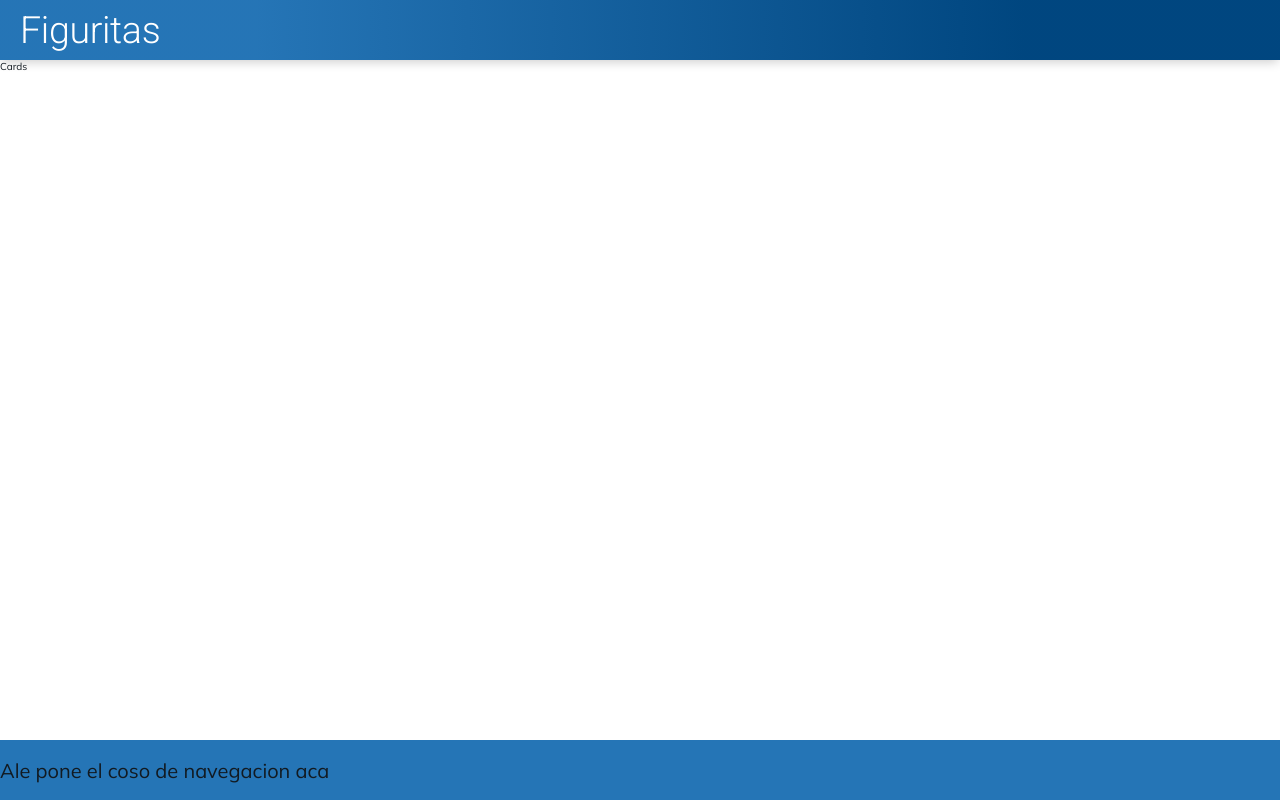
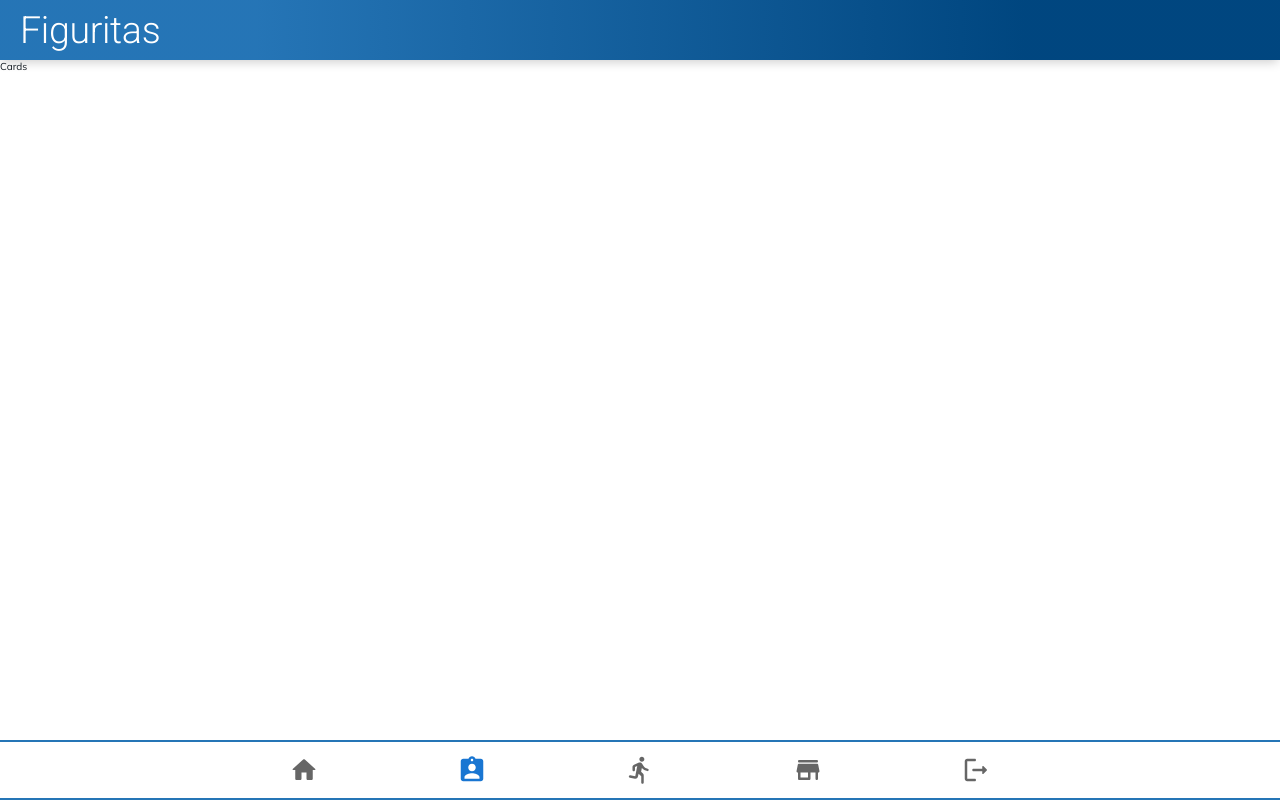
Before and after one commit to facubarneche/worldcapp2023-backoffice, a React (Vite) app: page /figuritas in a window 1280 px wide. Built offline with nearby package versions, Linux system fonts and the light colour scheme; the HTML template or start-up script is replaced by a standard one.

Commit message:
agregado de navbar en el footer mas estilado del mismo

```diff
--- a/src/components/LayoutHeader/LayoutHeader.jsx
+++ b/src/components/LayoutHeader/LayoutHeader.jsx
@@ -3,13 +3,14 @@ import { Outlet, useOutletContext } from "react-router-dom"
 import './LayoutHeader.css'
 import { Typography } from "@mui/material"
 import { useOnInit } from "src/customHooks/hooks"
+import NavBar from "../NavBar/NavBar"
 
 const LayoutHeader = () => {
   const [headerTitle, setHeaderTitle] = useState('hola')
   const [setFoterContent] = useOutletContext()
 
   useOnInit(()=> {
-    setFoterContent(<span>Ale pone el coso de navegacion aca</span>)
+    setFoterContent(<NavBar/>)
   })
 
   return <>
--- /dev/null
+++ b/src/components/NavBar/NavBar.css
@@ -0,0 +1,7 @@
+.navbar {
+  background-color: transparent;
+  width: 100%;
+}
+.navbar_buttons.Mui-selected {
+  color: var(--typeface-color);
+}
--- a/src/components/NavBar/NavBar.jsx
+++ b/src/components/NavBar/NavBar.jsx
@@ -3,6 +3,7 @@ import { useNavigate, useLocation } from 'react-router-dom'
 import BottomNavigation from '@mui/material/BottomNavigation'
 import BottomNavigationAction from '@mui/material/BottomNavigationAction'
 import { HomeRounded, LogoutRounded, DirectionsRunRounded, StoreRounded, AssignmentIndRounded } from '@mui/icons-material'
+import './NavBar.css'
 
 const iconSize = 30
 
@@ -29,9 +30,10 @@ const NavBar = () => {
   }, [location.pathname])
 
   return (
-    <BottomNavigation value={value} onChange={handleChange}>
+    <BottomNavigation className="navbar" component="nav" value={value} onChange={handleChange}>
       {navigationButtons.map((route, index) =>
         <BottomNavigationAction
+          className='navbar_buttons'
           key={index}
           value={route.path}
           icon={route.icon}
```
